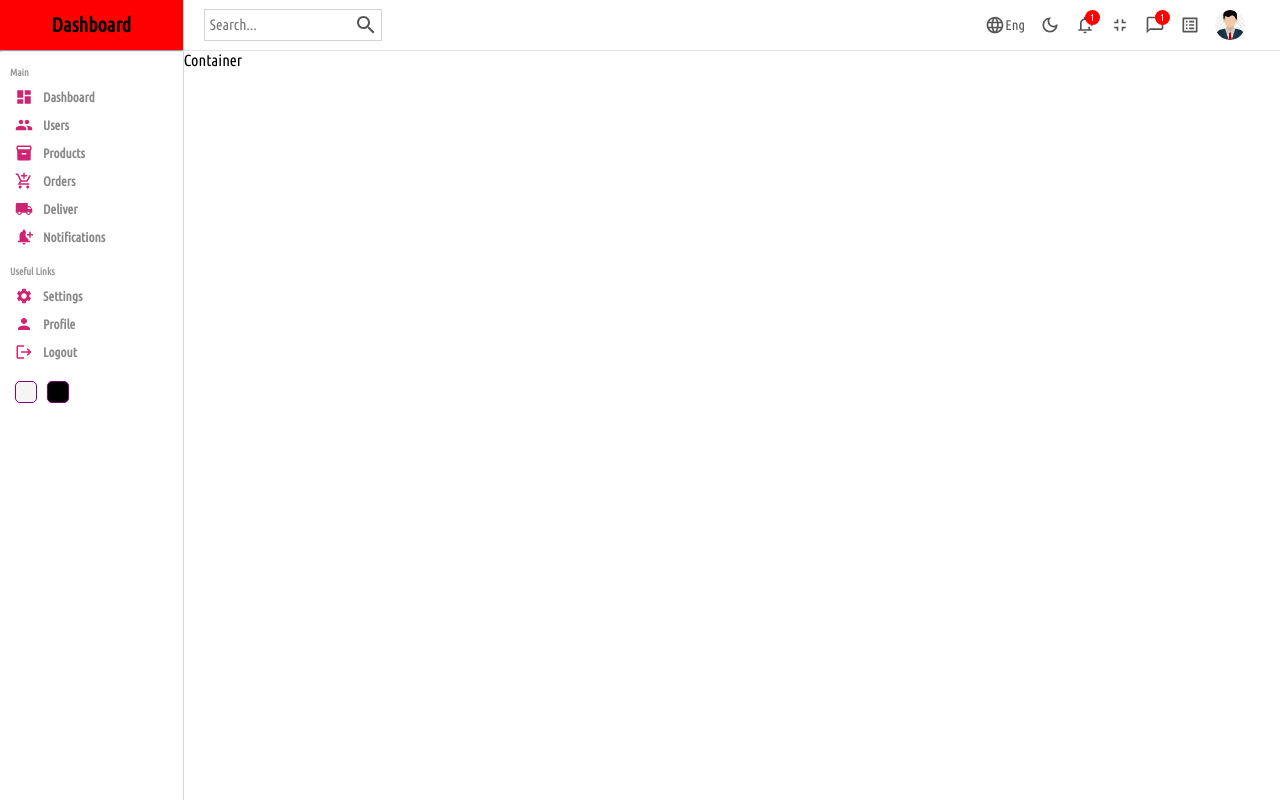
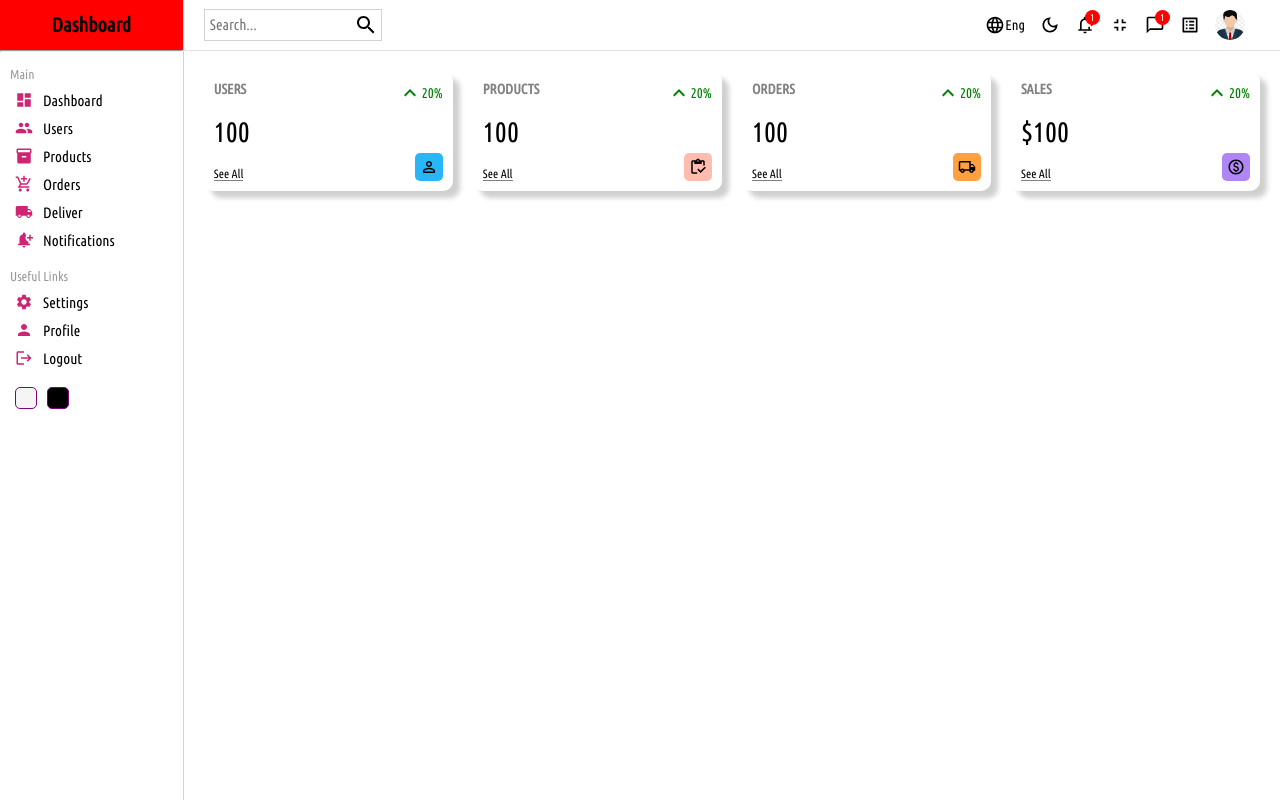
Before and after one commit to Al-ArafatSiddique/dashboard, a React (Create React App) app: page / in a window 1280 px wide. Built offline with nearby package versions, Linux system fonts and the light colour scheme.

Commit message:
widget components

```diff
--- a/src/components/navbar/navbar.scss
+++ b/src/components/navbar/navbar.scss
@@ -4,7 +4,7 @@
     display: flex;
     align-items: center;
     font-size: 14px;
-    color: #555;
+    color: black;
 
     .wrapper{
         width: 100%;
--- a/src/components/sidebar/sidebar.scss
+++ b/src/components/sidebar/sidebar.scss
@@ -36,15 +36,15 @@
                     color: rgb(207, 35, 115);
                 }
                 span{
-                    font-size: 13px;
-                    font-weight: 600;
-                    color: #888;
+                    font-size: 15px;
+                    font-weight: 500;
+                    color: black;
                     margin-left: 10px;
                 }
             }
             .title{
-                font-size: 10px;
-                font-weight: 600;
+                font-size: 13px;
+                font-weight: 500;
                 color: #999;
                 margin-top: 15px;
                 margin-bottom: 5px;
--- a/src/pages/home/Home.jsx
+++ b/src/pages/home/Home.jsx
@@ -2,13 +2,21 @@ import React from 'react'
 import "./home.scss";
 import Sidebar from '../../components/sidebar/Sidebar';
 import Navbar from '../../components/navbar/Navbar';
+import Widget from '../../widget/Widget';
 export default function Home() {
   return (
     <div className='home'>
       <Sidebar/>
       <div className="homeContainer">
         <Navbar/>
-        Container
+
+        <div className="widgets">
+          <Widget type='users'/>
+          <Widget type='products'/>
+          <Widget type='orders'/>
+          <Widget type='sales'/>
+        </div>
+
       </div>
     </div>
   )
--- a/src/pages/home/home.scss
+++ b/src/pages/home/home.scss
@@ -2,6 +2,11 @@
     display: flex;
     .homeContainer{
         flex:6;
-        // background-color: lightblue;
+
+        .widgets{
+            display: flex;
+            padding: 20px;
+            gap: 20px;
+        }
     }
 }
--- /dev/null
+++ b/src/widget/Widget.jsx
@@ -0,0 +1,60 @@
+import { InventoryOutlined, KeyboardArrowUp,
+    LocalShippingOutlined, PaidOutlined, PersonOutline } from '@mui/icons-material'
+import React from 'react'
+import './widget.scss'
+
+export default function Widget(props) {
+    const amount = 100;
+    const diff = 20;
+    let data;
+    if(props.type === 'users'){
+        data={
+            title: "USERS",
+            isMoney: false,
+            link: "See All Users",
+            icon: <PersonOutline className='icon'
+            style={{color:"black", backgroundColor:"#29b6f6"}} />
+        }
+    }else if(props.type==='products'){
+        data={
+            title: "PRODUCTS",
+            isMoney: false,
+            link: "See All Products",
+            icon: <InventoryOutlined
+            className='icon'
+            style={{color:"black", backgroundColor:"#ffbcaf"}} />
+        }
+    }else if(props.type==='orders'){
+        data={
+            title: "ORDERS",
+            isMoney: false,
+            link: "See All Orders",
+            icon: <LocalShippingOutlined className='icon'
+            style={{color:"black", backgroundColor:"#ffa040"}} />
+        }
+    }else if(props.type==='sales'){
+        data={
+            title: "SALES",
+            isMoney: true,
+            link: "See All Sales",
+            icon: <PaidOutlined className='icon'
+            style={{color:"black", backgroundColor:"#b085f5"}} />
+        }
+    }
+  return (
+    <div className='widget'>
+      <div className="left">
+        <span className="title">{data.title}</span>
+        <span className="counter">{data.isMoney && "$"}{amount}</span>
+        <span className="link">See All</span>
+      </div>
+      <div className="right">
+        <div className="percentage positive">
+            <KeyboardArrowUp/>
+            {diff}%
+        </div>
+        {data.icon}
+      </div>
+    </div>
+  )
+}
--- /dev/null
+++ b/src/widget/widget.scss
@@ -0,0 +1,50 @@
+.widget{
+    display: flex;
+    justify-content: space-between;
+    flex: 1;
+    padding: 10px;
+    box-shadow: 7px 7px 5px 0px rgba(0,0,0,0.19);
+    -webkit-box-shadow: 7px 7px 5px 0px rgba(0,0,0,0.19);
+    -moz-box-shadow: 7px 7px 5px 0px rgba(0,0,0,0.19);
+    border-radius: 10px;
+    height: 100px;
+
+    .left, .right{
+        display: flex;
+        flex-direction: column;
+        justify-content: space-between;
+        .title{
+            font-weight: bold;
+            font-size: 14px;
+            color: gray;
+        }
+        .counter{
+            font-size: 28px;
+            font-weight: 300;
+        }
+        .link{
+            font-size: 12px;
+            border-bottom: 1px solid gray;
+            width: max-content;
+        }
+        .percentage{
+            display: flex;
+            align-items: center;
+            font-size: 14px;
+
+            &.positive{
+                color: green;
+            }
+            &.negetive{
+                color: red;
+            }
+        }
+        .icon{
+            font-size: 18px;
+            padding: 5px;
+            border-radius: 5px;
+            align-self: flex-end;
+        }
+    }
+
+}
```
